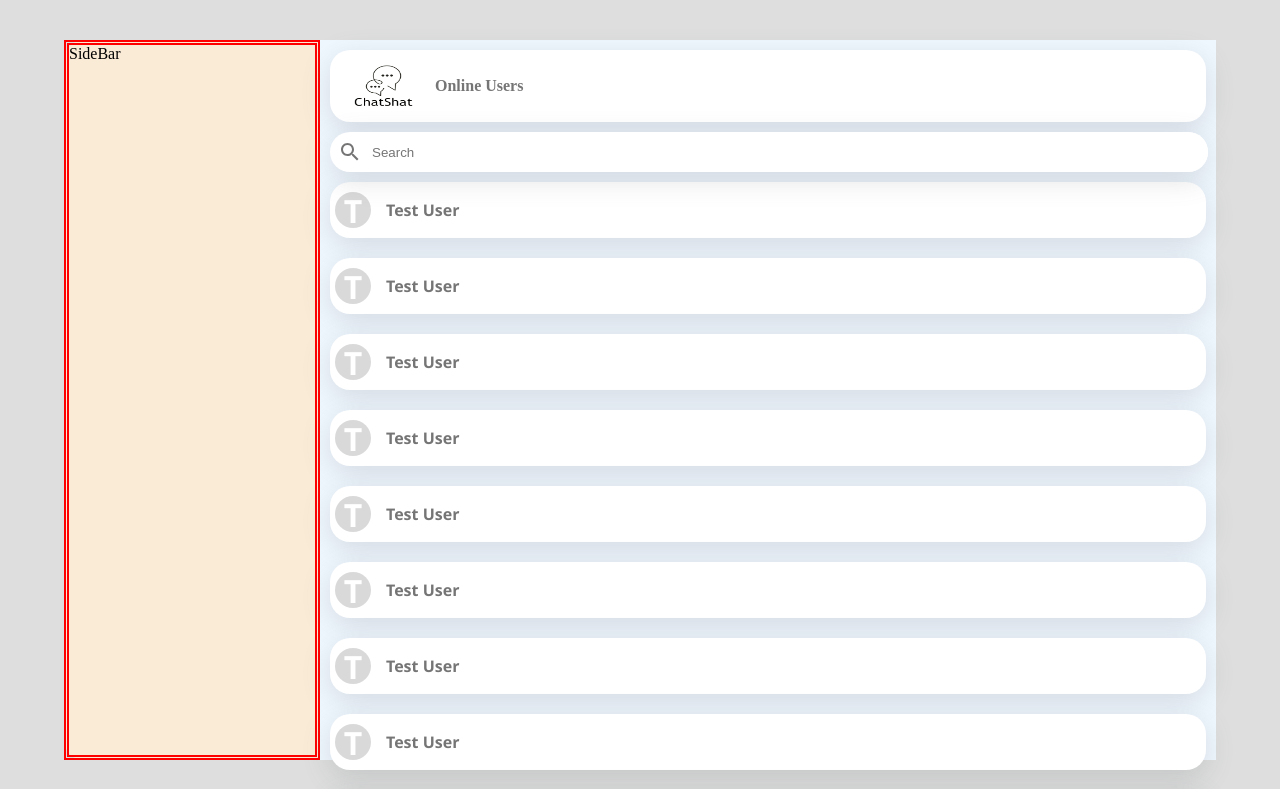
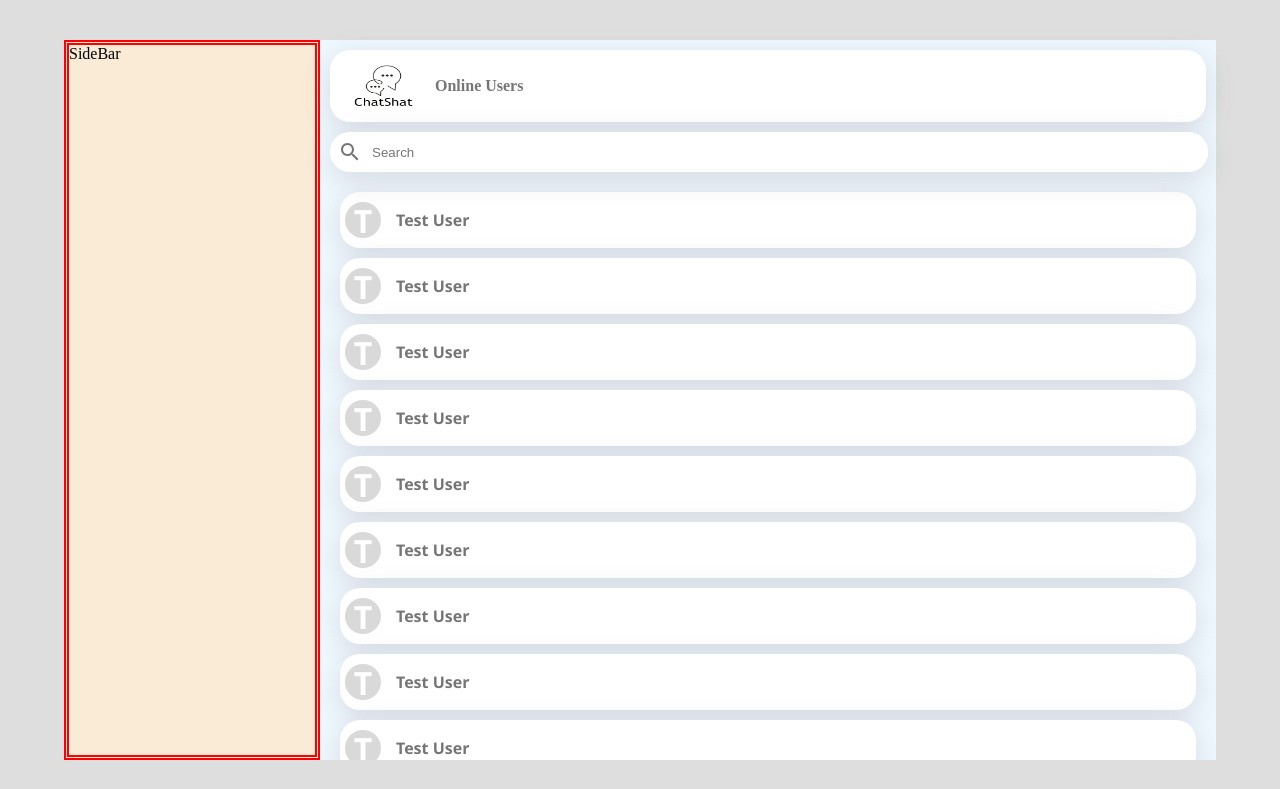
Before and after one commit to PranayDubey272/ChatShat, a React (Vite) app in the folder frontend/chatShat/: page / in a window 1280 px wide. Shown: the top 789 px of the page. Built offline with nearby package versions, Linux system fonts and the light colour scheme.

Commit message:
Scrolling done

```diff
--- a/frontend/chatShat/package.json
+++ b/frontend/chatShat/package.json
@@ -14,8 +14,10 @@
     "@emotion/styled": "^11.11.5",
     "@mui/icons-material": "^5.15.15",
     "@mui/material": "^5.15.15",
+    "@reduxjs/toolkit": "^2.2.3",
     "react": "^18.2.0",
-    "react-dom": "^18.2.0"
+    "react-dom": "^18.2.0",
+    "react-redux": "^9.1.0"
   },
   "devDependencies": {
     "@types/react": "^18.2.66",
--- a/frontend/chatShat/src/Components/Users_Groups.jsx
+++ b/frontend/chatShat/src/Components/Users_Groups.jsx
@@ -18,6 +18,9 @@ function Users_Groups(){
             </IconButton>
             <input type="text" placeholder="Search" />
         </div>
+
+        <div className="ug-list">
+
             <div className="list-item">
                 <p className="con-icon">T</p>
                 <p className="con-title">Test User</p>
@@ -71,6 +74,8 @@ function Users_Groups(){
                 <p className="con-title">Test User</p>
             </div>
         </div>
+
+    </div>
     );
 }
 
```
Also changed, not shown: 1 other file (tests, documents, lock files or other folders). Lines whose indentation alone changed are shown as unchanged.
